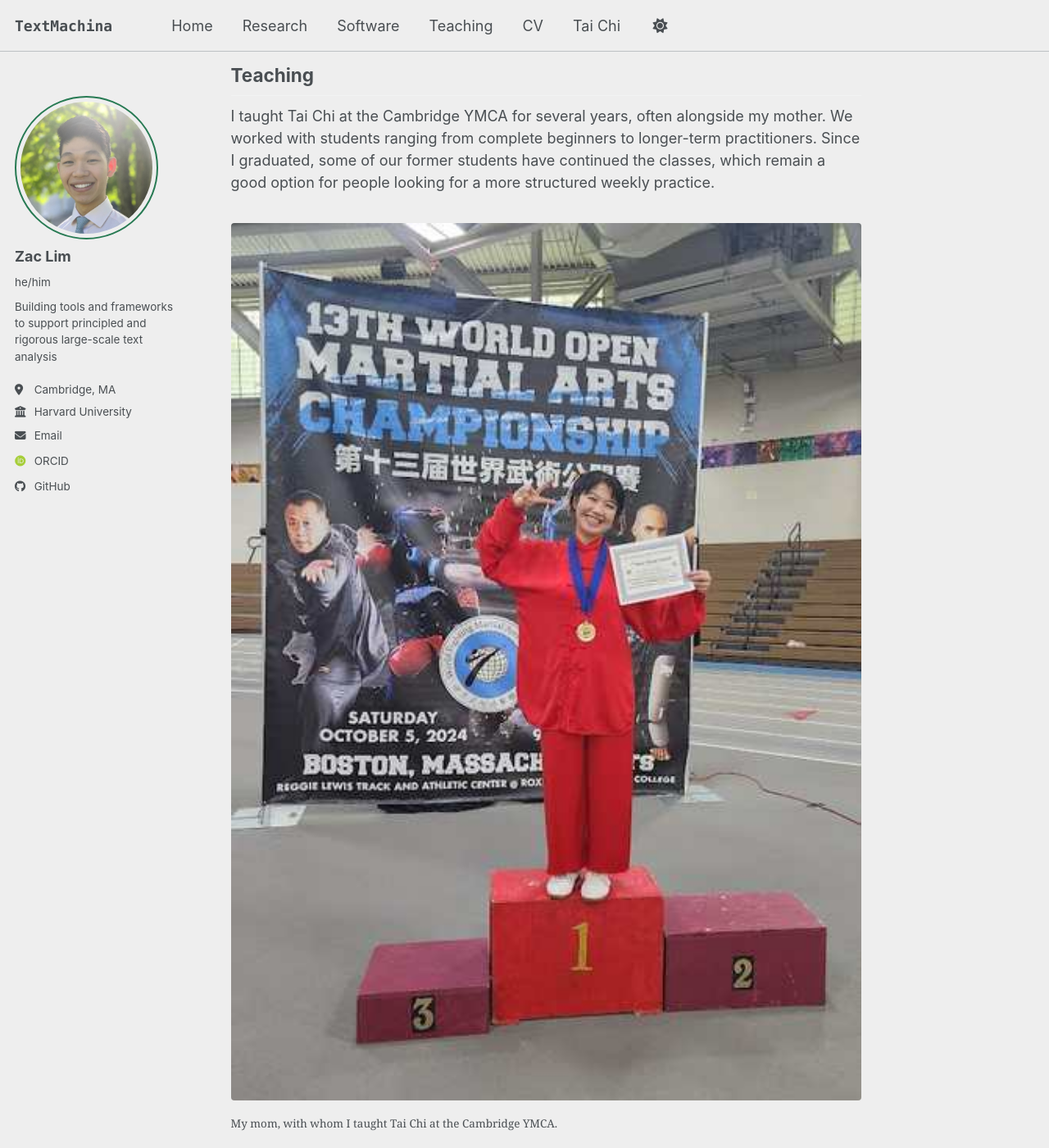
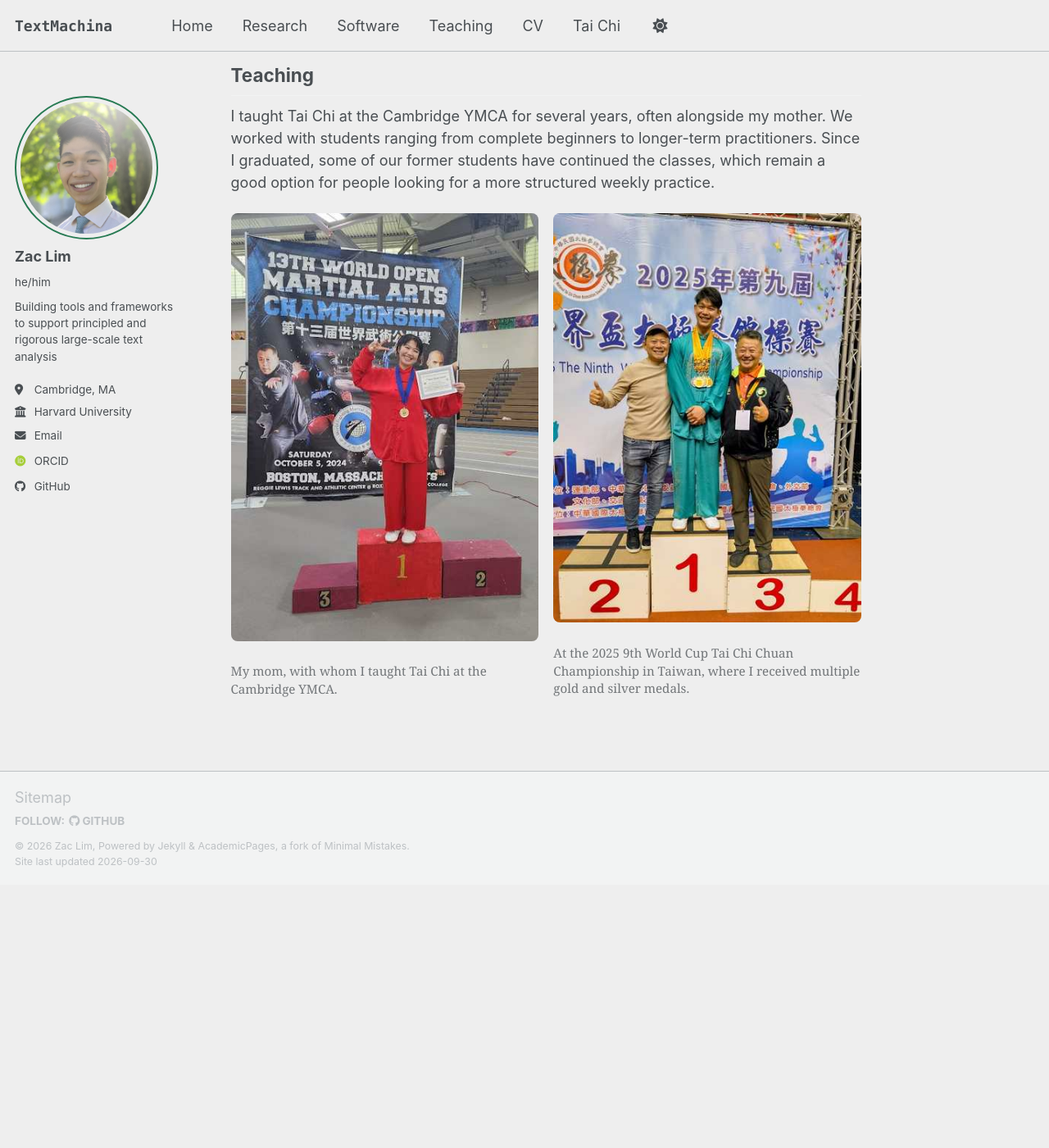
Before and after one commit to zacthinks/zacthinks.github.io, a Jekyll site: the page built from _pages/tai-chi-about.md, in a window 1280 px wide and 1400 px high, scrolled down 907 px. Shown: the whole window at 82% size. Built offline with Jekyll 4.4.1, drawn with Linux system fonts in a browser that asks for light colours; some web fonts are replaced; a script bundle is joined from its source files by our own code; library files that are not in the unit come from our copies; after the commit the page ends 1986 px from its top, so only the background shows below that.

Commit message:
Style Tai Chi photo captions

```diff
--- a/assets/css/main.scss
+++ b/assets/css/main.scss
@@ -824,3 +824,34 @@
   font-size: 0.9em;
   opacity: 0.72;
 }
+
+
+.tai-chi-photo-grid {
+  display: grid;
+  grid-template-columns: repeat(2, minmax(0, 1fr));
+  gap: 1rem;
+  margin-top: 1rem;
+}
+
+.tai-chi-photo-grid figure {
+  margin: 0;
+}
+
+.tai-chi-photo-grid img {
+  display: block;
+  width: 100%;
+  border-radius: 8px;
+}
+
+.tai-chi-photo-grid figcaption {
+  margin-top: 0.45rem;
+  font-size: 0.84em;
+  line-height: 1.45;
+  opacity: 0.75;
+}
+
+@media (max-width: 700px) {
+  .tai-chi-photo-grid {
+    grid-template-columns: 1fr;
+  }
+}
```
